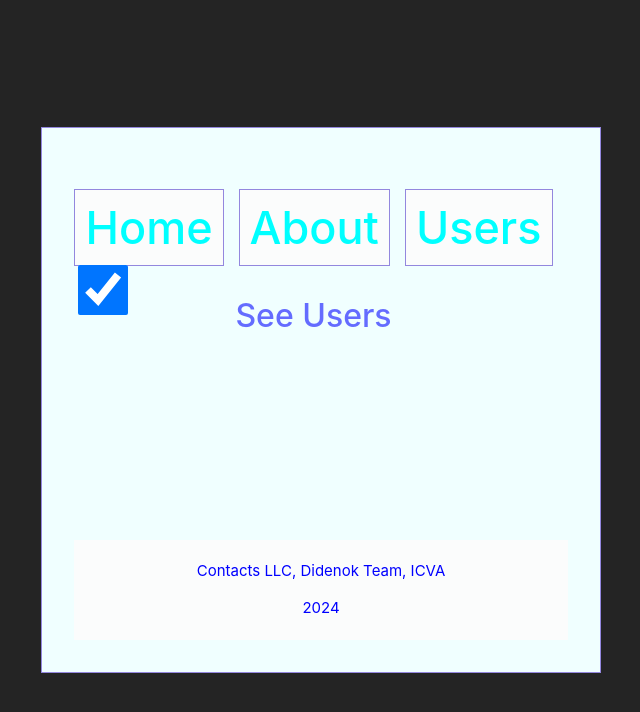
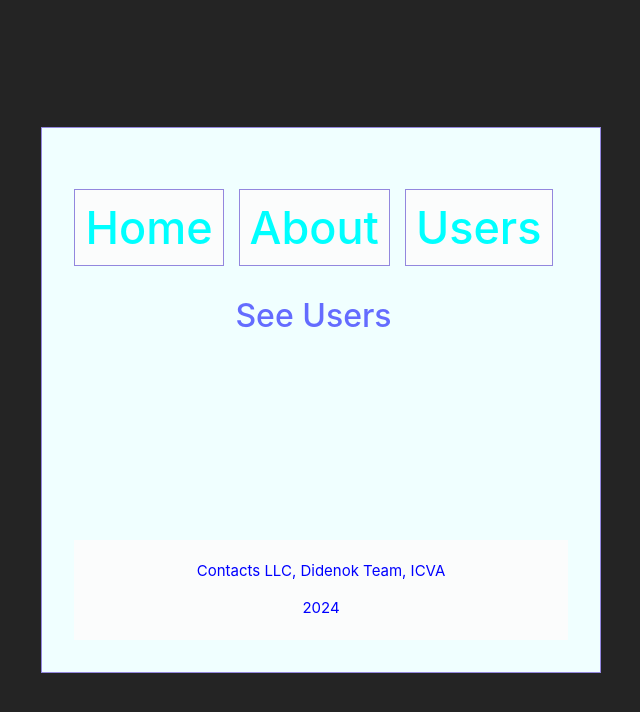
Before and after one commit to tatianaparkhanovich/lessons1, a React (Vite) app: page / in a window 1280 px wide. Shown: the top 712 px of the page, without its empty margins (319-959 px from the left). Built offline with nearby package versions, Linux system fonts and the light colour scheme; the HTML template or start-up script is replaced by a standard one.

Commit message:
moved the checkbox to the component users

```diff
--- a/src/components/Header/Header.jsx
+++ b/src/components/Header/Header.jsx
@@ -1,16 +1,10 @@
 import { NavLink } from "react-router-dom";
 import "./Header.css"
-import { useContext } from "react";
-import { ThemeContext } from "../../context/ThemeContext";
+
 
 const setIsActive = ({ isActive }) => isActive ? "active-link" : "";
 
 const Header = ({ title }) => {
-  const { theme, setTheme } = useContext(ThemeContext)
-
-  const handleChange = () => {
-    setTheme((prevValue) => prevValue === "light" ? "dark" : "light");
-  }
     return (
       <div>
         <div className="header">
@@ -24,12 +18,6 @@ const Header = ({ title }) => {
           <NavLink to="/users" className={setIsActive}>
             Users
           </NavLink>
-          <input
-            type="checkbox"
-            role="switch"
-            checked={theme === "dark"}
-            onChange={handleChange}
-          />
         </div>
       </div>
     );
--- a/src/components/User/User.jsx
+++ b/src/components/User/User.jsx
@@ -20,7 +20,7 @@ export const User = () => {
     <div>
       {user && (
         <div className="user">
-          <p>{user.id}</p>
+          <h4>{user.id}</h4>
           <div>
             <p>{user.name}</p>
             <p>{user.username}</p>
--- a/src/components/Users/Users.css
+++ b/src/components/Users/Users.css
@@ -4,3 +4,6 @@ input{
   position: absolute;
   display: block;
 }
+h4{
+    color: blue;
+}
--- a/src/components/Users/Users.jsx
+++ b/src/components/Users/Users.jsx
@@ -6,7 +6,10 @@ import { ThemeContext } from "../../context/ThemeContext";
 
 export const Users = () => {
   const [appState, setAppState] = useState();
-  const{theme}= useContext(ThemeContext)
+    const { theme, setTheme } = useContext(ThemeContext);
+   const handleChange = () => {
+     setTheme((prevValue) => (prevValue === "light" ? "dark" : "light"));
+   };
 
   useEffect(() => {
     const apiUrl = "https://jsonplaceholder.typicode.com/users";
@@ -20,6 +23,12 @@ export const Users = () => {
     <>
       {appState && (
         <div className={`users ${theme}`}>
+          <input
+            type="checkbox"
+            role="switch"
+            checked={theme === "dark"}
+            onChange={handleChange}
+          />
           {appState.map((user) => (
             <CustomLink
               path={`users/${user.id}`}
```
